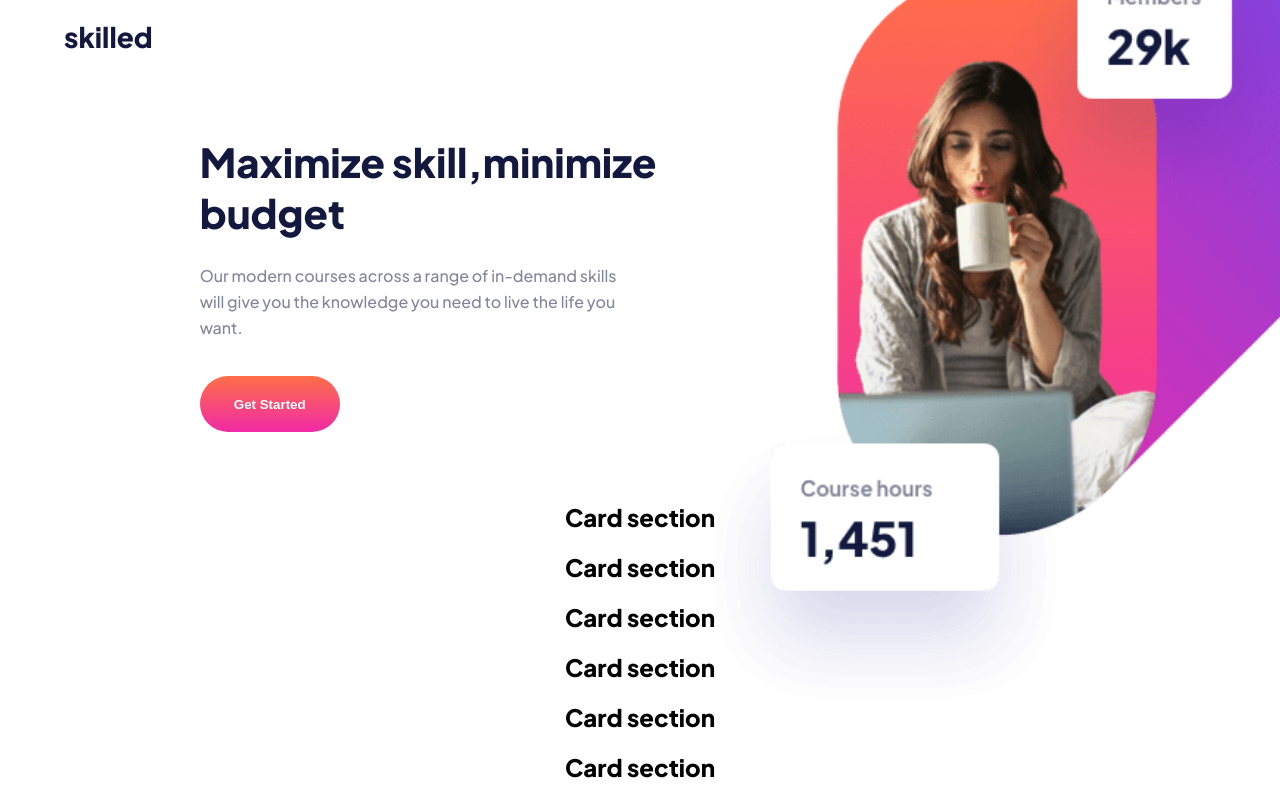
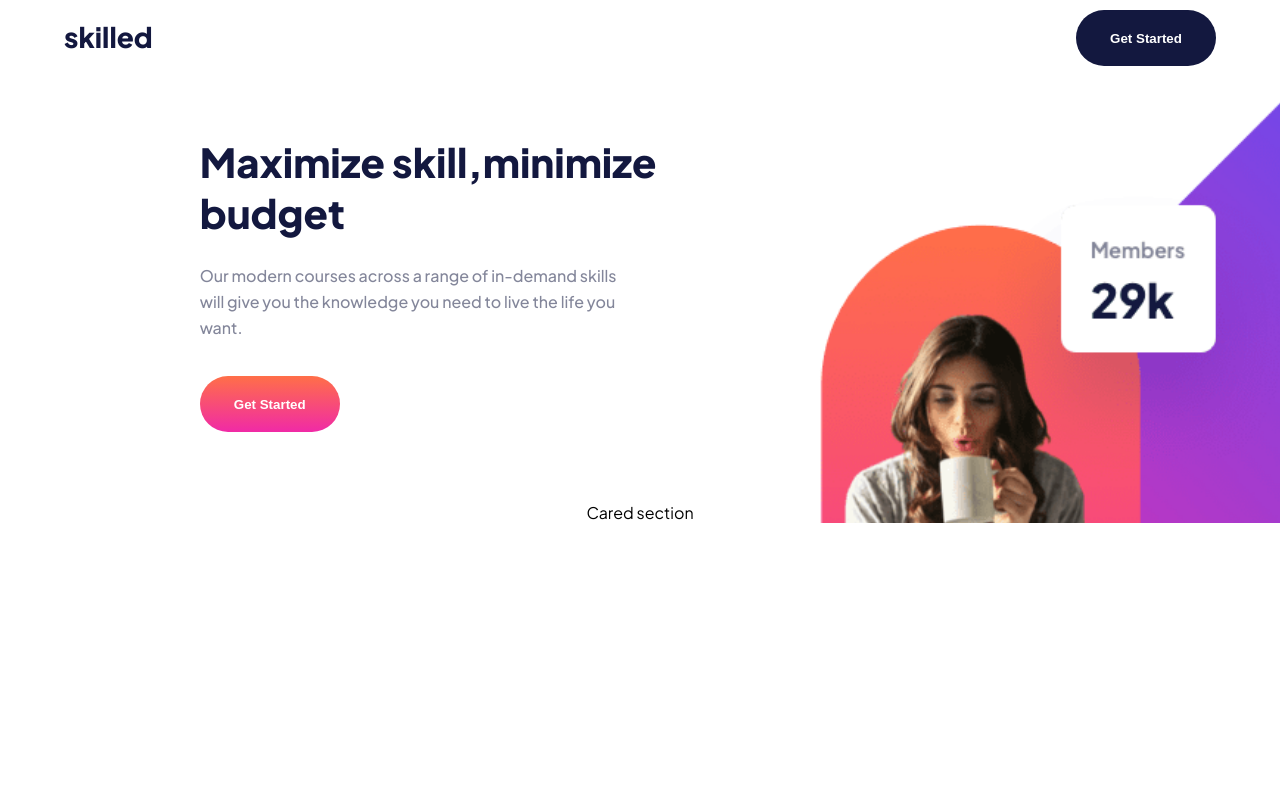
Before and after one commit to PiriyaLapa/Skilled-e-learning-landing-page, a React (Create React App) app: page / in a window 1280 px wide. Built offline with nearby package versions, Linux system fonts and the light colour scheme.

Commit message:
update to try to deploy

```diff
--- a/src/components/figure/styles.ts
+++ b/src/components/figure/styles.ts
@@ -13,6 +13,6 @@ export const StyledFigure = styled.img`
     position:absolute;
     top:50%;
     left:50%;
-    transform:translate(5%,-70%);
+    transform:translate(35px,-353px);
   }
 `;
--- a/src/pages/LandingPage/LandingPage.tsx
+++ b/src/pages/LandingPage/LandingPage.tsx
@@ -9,14 +9,7 @@ export default class LandingPage extends Component {
       <StyledLandingPage>
         <Header />
         <Hero />
-        <section>
-          <h1>Card section</h1>
-          <h1>Card section</h1>
-          <h1>Card section</h1>
-          <h1>Card section</h1>
-          <h1>Card section</h1>
-          <h1>Card section</h1>
-        </section>
+        <section>Cared section</section>
       </StyledLandingPage>
     );
   }
```
